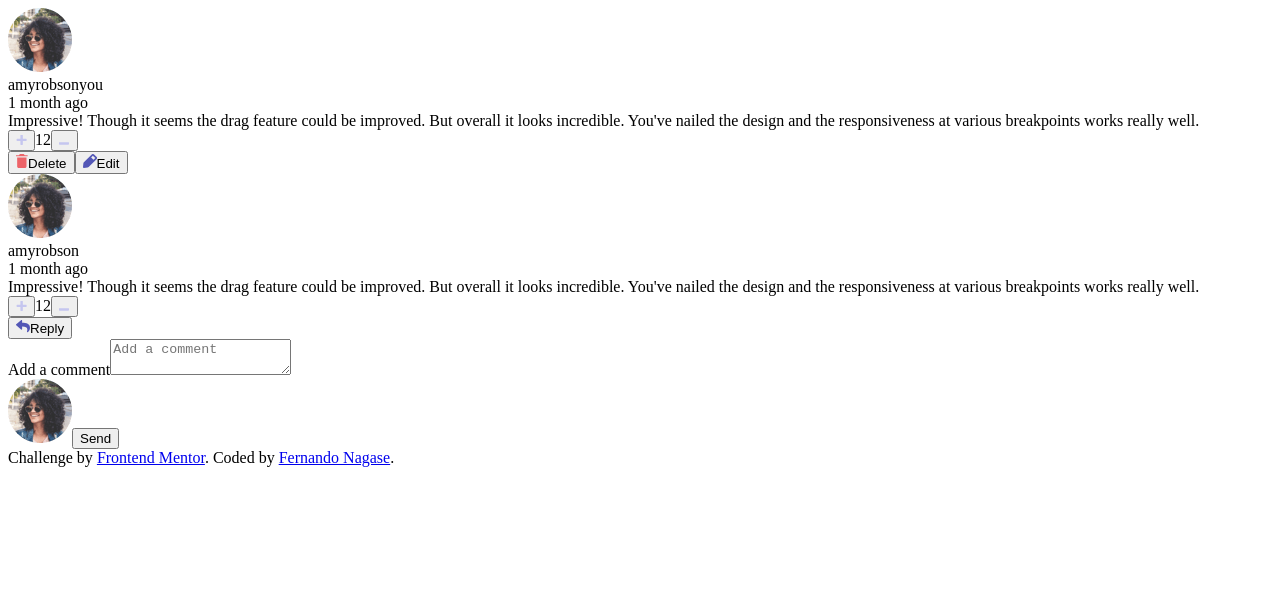
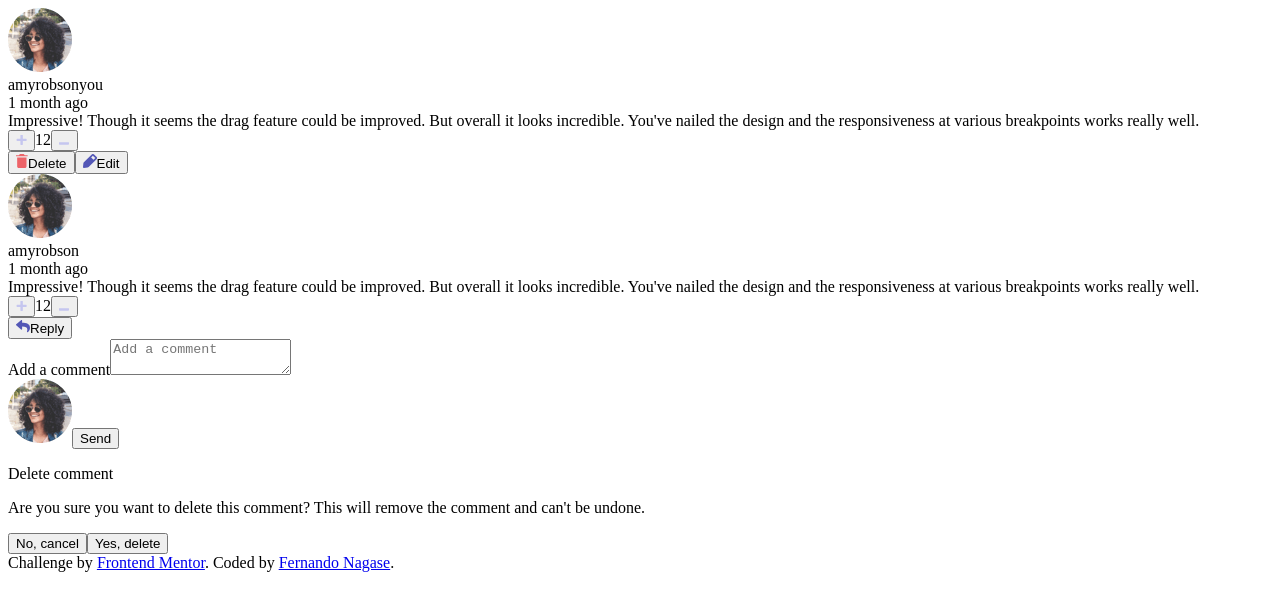
Before and after one commit to fernandonagase/nextjs-comments-component, a Next.js app: page / in a window 1280 px wide. Shown: the top 610 px of the page. Built offline with nearby package versions, Linux system fonts and the light colour scheme.

Commit message:
create skeleton for the Modal component

```diff
--- a/components/CommentSection/index.tsx
+++ b/components/CommentSection/index.tsx
@@ -1,5 +1,6 @@
 import AddComment from '../AddComment'
 import CommentCard from '../CommentCard'
+import Modal from '../Modal'
 
 const commentData = {
     id: 1,
@@ -42,6 +43,7 @@ export default function CommentSection() {
                 />
             </div>
             <AddComment />
+            <Modal />
         </section>
     )
 }
--- /dev/null
+++ b/components/Modal/index.tsx
@@ -0,0 +1,15 @@
+export default function Modal() {
+    return (
+        <div>
+            <p>Delete comment</p>
+            <p>
+                Are you sure you want to delete this comment? This will remove
+                the comment and can&apos;t be undone.
+            </p>
+            <div>
+                <button type="button">No, cancel</button>
+                <button type="button">Yes, delete</button>
+            </div>
+        </div>
+    )
+}
```
